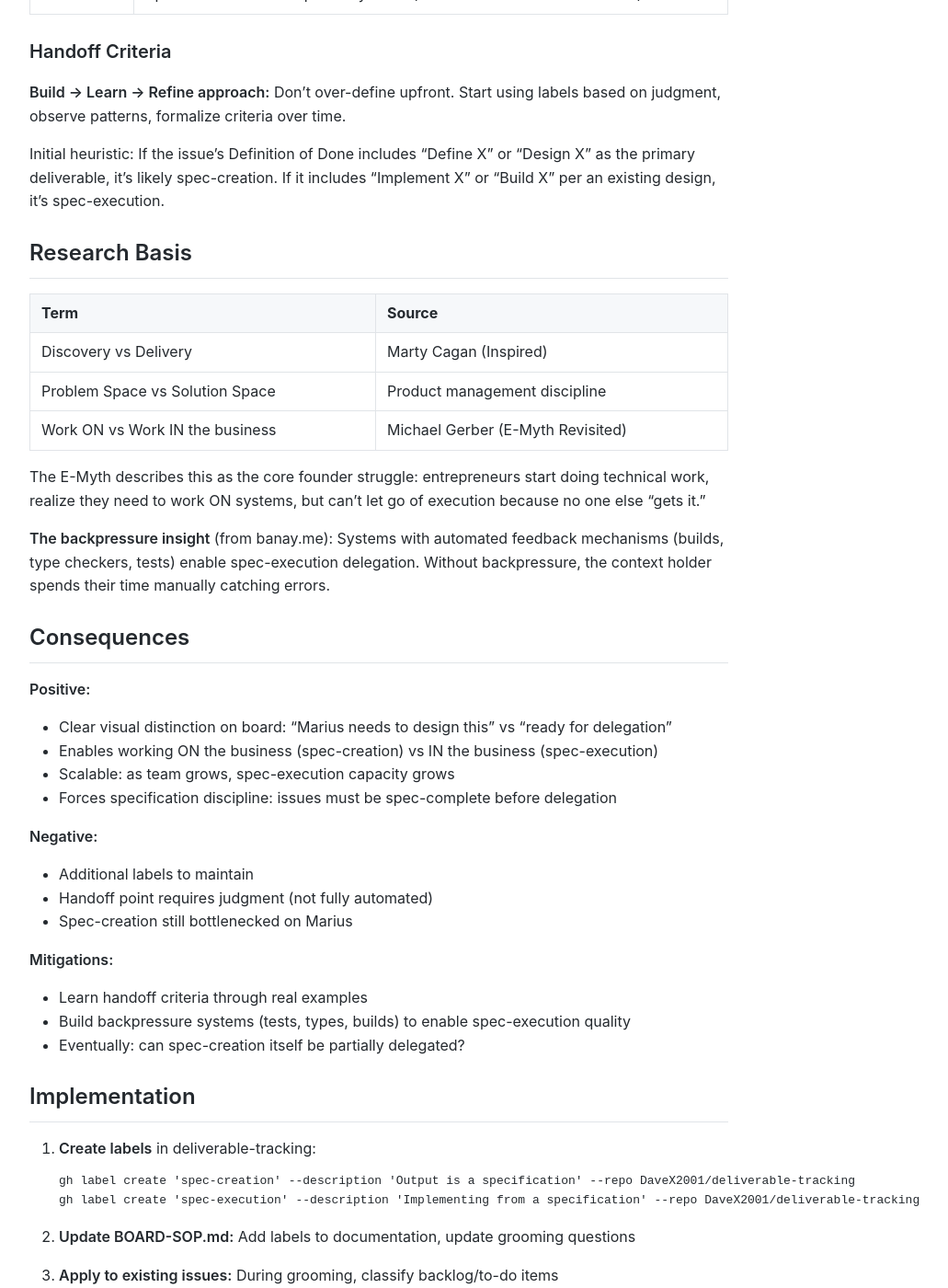
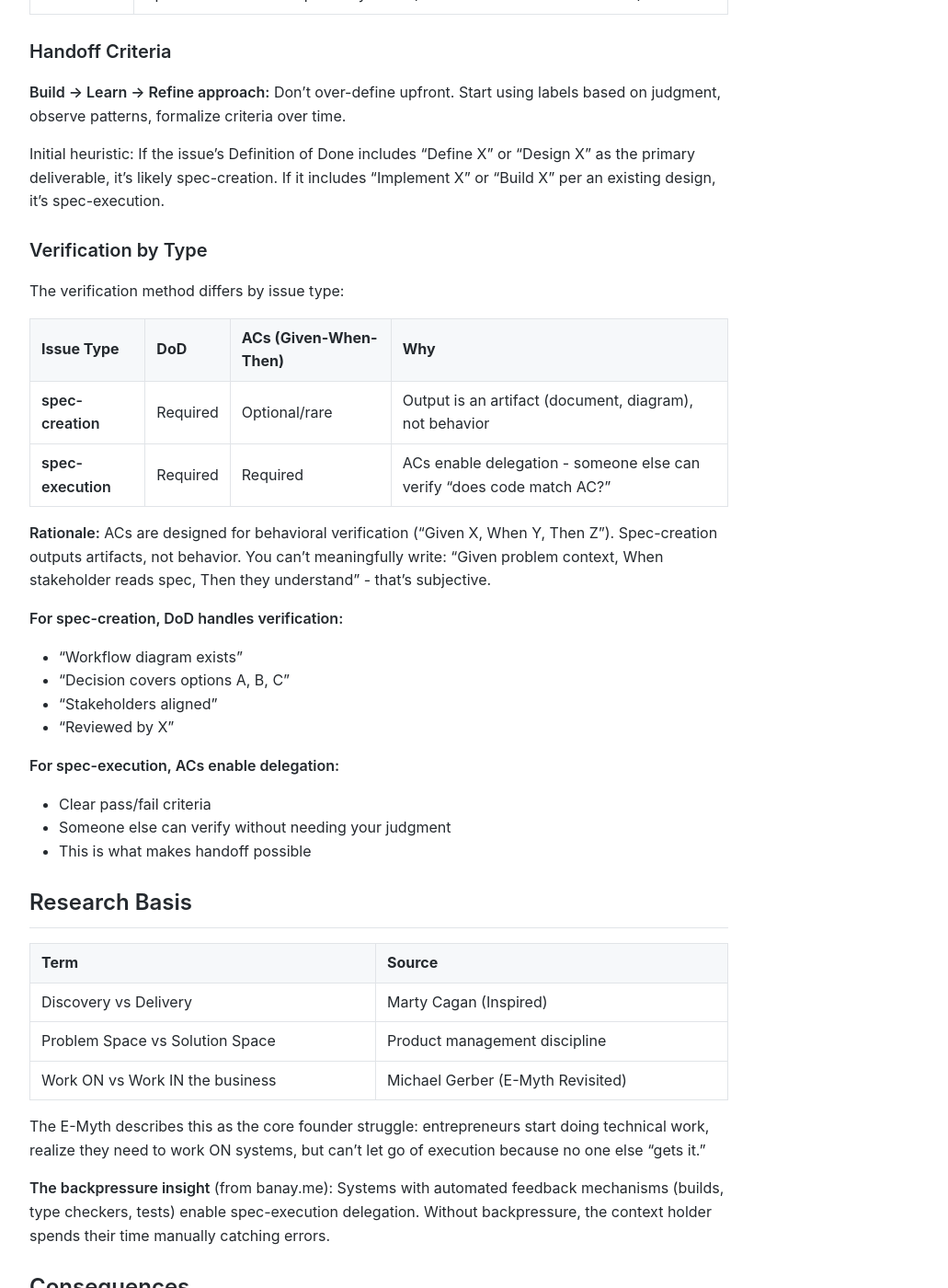
Before and after one commit to MariusWilsch/public-wilsch-ai-pages, a Jekyll site: the page built from global/adr-adopt-spec-creation-execution-label-distinction.md, in a window 1280 px wide and 1400 px high, scrolled down 2107 px. Shown: the whole window at 92% size, without its empty margins (228-1259 px from the left). Built offline with Jekyll 4.4.1, drawn with Linux system fonts in a browser that asks for light colours; our own code applies the rules of GitHub Pages for plain Markdown files.

Commit message:
Sync from hippocampus 2026-01-22

```diff
--- a/global/adr-adopt-spec-creation-execution-label-distinction.md
+++ b/global/adr-adopt-spec-creation-execution-label-distinction.md
@@ -70,6 +70,28 @@ MANAGER (quick coordination)
 
 Initial heuristic: If the issue's Definition of Done includes "Define X" or "Design X" as the primary deliverable, it's likely spec-creation. If it includes "Implement X" or "Build X" per an existing design, it's spec-execution.
 
+### Verification by Type
+
+The verification method differs by issue type:
+
+| Issue Type | DoD | ACs (Given-When-Then) | Why |
+|------------|-----|----------------------|-----|
+| **spec-creation** | Required | Optional/rare | Output is an artifact (document, diagram), not behavior |
+| **spec-execution** | Required | Required | ACs enable delegation - someone else can verify "does code match AC?" |
+
+**Rationale:** ACs are designed for behavioral verification ("Given X, When Y, Then Z"). Spec-creation outputs artifacts, not behavior. You can't meaningfully write: "Given problem context, When stakeholder reads spec, Then they understand" - that's subjective.
+
+**For spec-creation, DoD handles verification:**
+- "Workflow diagram exists"
+- "Decision covers options A, B, C"
+- "Stakeholders aligned"
+- "Reviewed by X"
+
+**For spec-execution, ACs enable delegation:**
+- Clear pass/fail criteria
+- Someone else can verify without needing your judgment
+- This is what makes handoff possible
+
 ## Research Basis
 
 | Term | Source |
```
